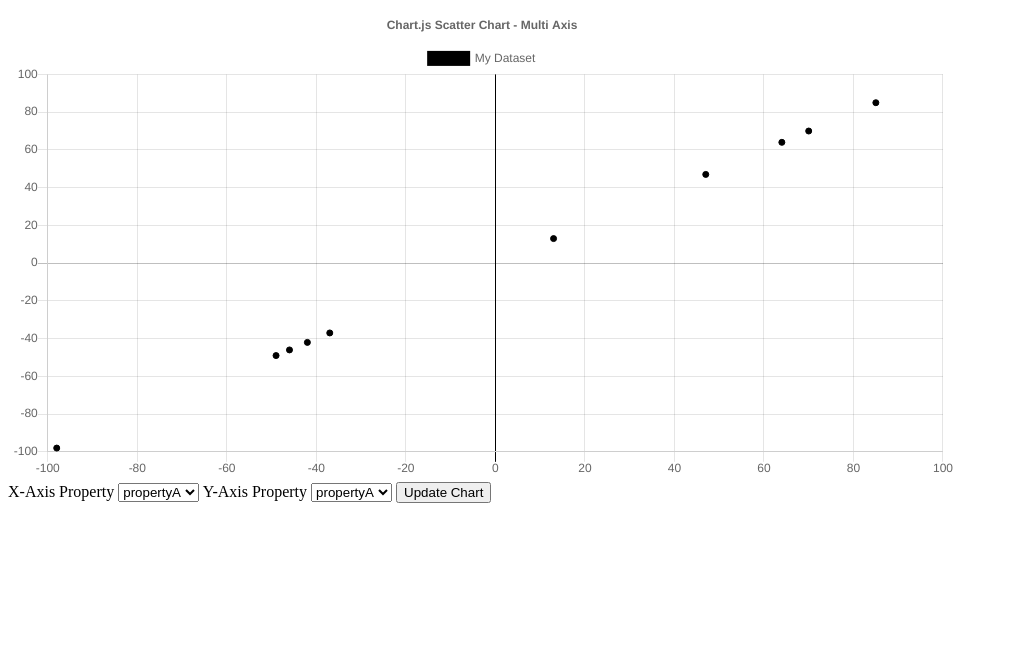
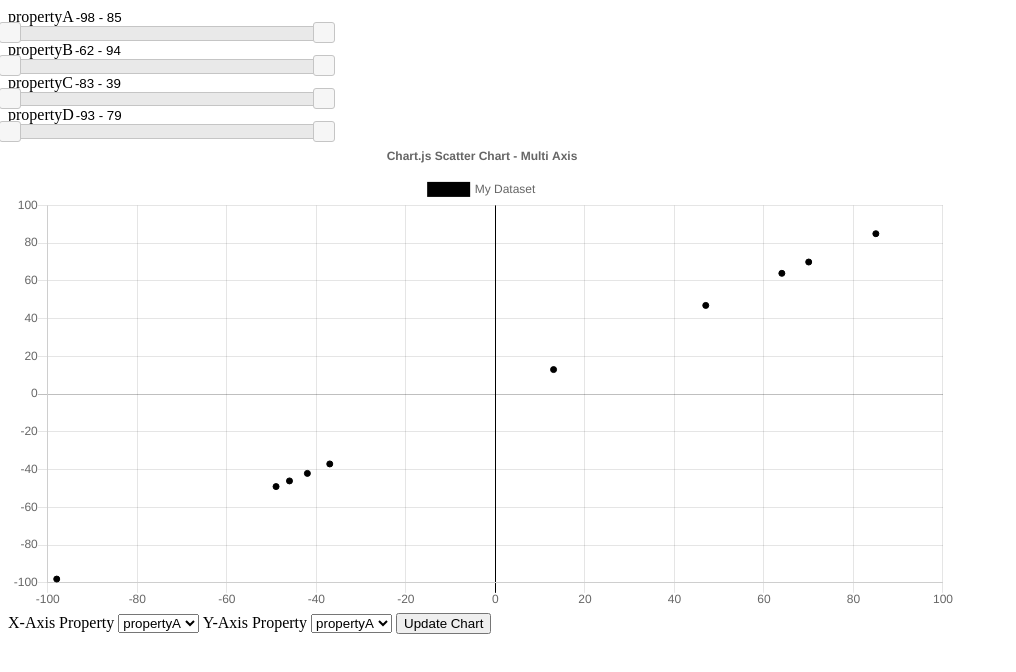
Before and after one commit to apillard/apillard.github.io, a plain HTML site: page index.html in a window 1280 px wide. Both pictures are taken after a click on the button "Update Chart". Shown: the whole page, without its empty margins (0-1016 px from the left). Drawn offline with nearby package versions, Linux system fonts and the light colour scheme.

Commit message:
Add filtering and custom tooltips

```diff
--- a/index.html
+++ b/index.html
@@ -5,6 +5,9 @@
     <title>Scatter Chart Multi Axis</title>
     <script src="https://cdnjs.cloudflare.com/ajax/libs/Chart.js/2.1.3/Chart.bundle.js"></script>
     <script src="https://cdnjs.cloudflare.com/ajax/libs/jquery/2.1.3/jquery.min.js"></script>
+    <script src="https://code.jquery.com/ui/1.11.4/jquery-ui.js"></script>
+	<link rel="stylesheet" href="https://code.jquery.com/ui/1.11.4/themes/smoothness/jquery-ui.css">
+
     <style>
     canvas {
         -moz-user-select: none;
@@ -15,6 +18,8 @@
 </head>
 
 <body>
+    <div id="filterColumn" style="width:25%">
+	</div>
     <div style="width:75%">
         <div>
             <canvas id="canvas"></canvas>
@@ -45,11 +50,43 @@
     }
 
     var axisSelects = $('.axisSelect');
-    var propertyKeys = Object.keys(multiPropertyData[0])
+    var propertyKeys = Object.keys(multiPropertyData[0]);
+	var filterColumn = $('#filterColumn');
+	var keyToSliderMap = {};
     propertyKeys.forEach(function(key){
         var option = $("<option></option").val(key).text(key);
+        option.appendTo(axisSelects);
 
-        option.appendTo(axisSelects);
+        var minValue = Number.MAX_VALUE;
+        var maxValue = Number.MIN_VALUE
+        multiPropertyData.forEach(function(dataPoint) {
+            var currentValue = dataPoint[key];
+            if(currentValue < minValue) {
+                minValue = currentValue;
+            }
+            if(currentValue > maxValue) {
+                maxValue = currentValue;
+            }
+        });
+		var sliderLabel = $("<label>" + key + "</label>");
+		var labelAmount = $("<input type=\"text\" readonly style=\"border:0\"></input").attr({type: "text"})
+		.val(minValue + " - " + maxValue)
+		var slider = $("<div></div>").slider({
+			range: true,
+			min: minValue,
+			max: maxValue,
+			values: [minValue, maxValue],
+			slide: function(event, ui) {
+				labelAmount.val(slider.slider("values", 0) + " - " + slider.slider("values", 1))
+			}
+		});
+		keyToSliderMap[key] = slider;
+
+
+		filterColumn.append(sliderLabel);
+		filterColumn.append(labelAmount);
+		filterColumn.append(slider);
+
     });
 
        multiPropertyData.forEach(function(currentValue){
@@ -58,15 +95,33 @@
 
     });
 
-    $('#updateChart').click(function(){
+    $('#updateChart').click(function() {
+		var filteredData = multiPropertyData;
+		propertyKeys.forEach(function(key){
+			console.log("key",  key);
+			console.log("filteredData", filteredData);
+			filteredData = filteredData.filter(function(currentValue){
+				var slider = keyToSliderMap[key];
+				var minValue = slider.slider("values", 0);
+				var maxValue = slider.slider("values", 1);
+				console.log("slider", slider);
+				console.log("minValue", minValue);
+				console.log("maxValue", maxValue);
+				return currentValue[key] >= minValue && currentValue[key] <= maxValue;
+			});
+		});
 		var xAxisProperty = $('#xAxisSelect').val();
         var yAxisProperty = $('#yAxisSelect').val();
-        window.myScatter.data.datasets[0].data.forEach(
+		filteredData.forEach(
             function(currentValue) {
                 currentValue.x = currentValue[xAxisProperty];
                 currentValue.y = currentValue[yAxisProperty];
             }
         )
+
+
+
+        window.myScatter.data.datasets[0].data = filteredData;
         window.myScatter.update()
 
     });
@@ -88,7 +143,6 @@
         window.myScatter = Chart.Scatter(ctx, {
 			data: scatterChartData,
 			options: {
-                responsive: true,
                 showLines: false,
 	            hoverMode: 'single',
             	title: {
@@ -108,8 +162,28 @@
 		                position: "left",
 		                id: "y-axis-1",
 		            }],
+				},
+				tooltips : {
+					callbacks: {
+						// title : function(tooltipItems, data) {
+						// 	console.log("tooltipItems", tooltipItems);
+						// 	console.log("data", data);
+						// 	return "Title";
+						// },
+						// beforeTitle : function(toolTipItems, data) {
+						// 	return "Before Title";
+						// },
+						label : function(tooltipItems, data){
+							var dataPoint = data.datasets[tooltipItems.datasetIndex]
+								.data[tooltipItems.index];
+								return propertyKeys.map(function(key){
+									return key + ": " + dataPoint[key];
+								})
 						}
 					}
+				}
+			}
+
         });
     };
     </script>
```
Lines whose indentation alone changed are shown as unchanged.
